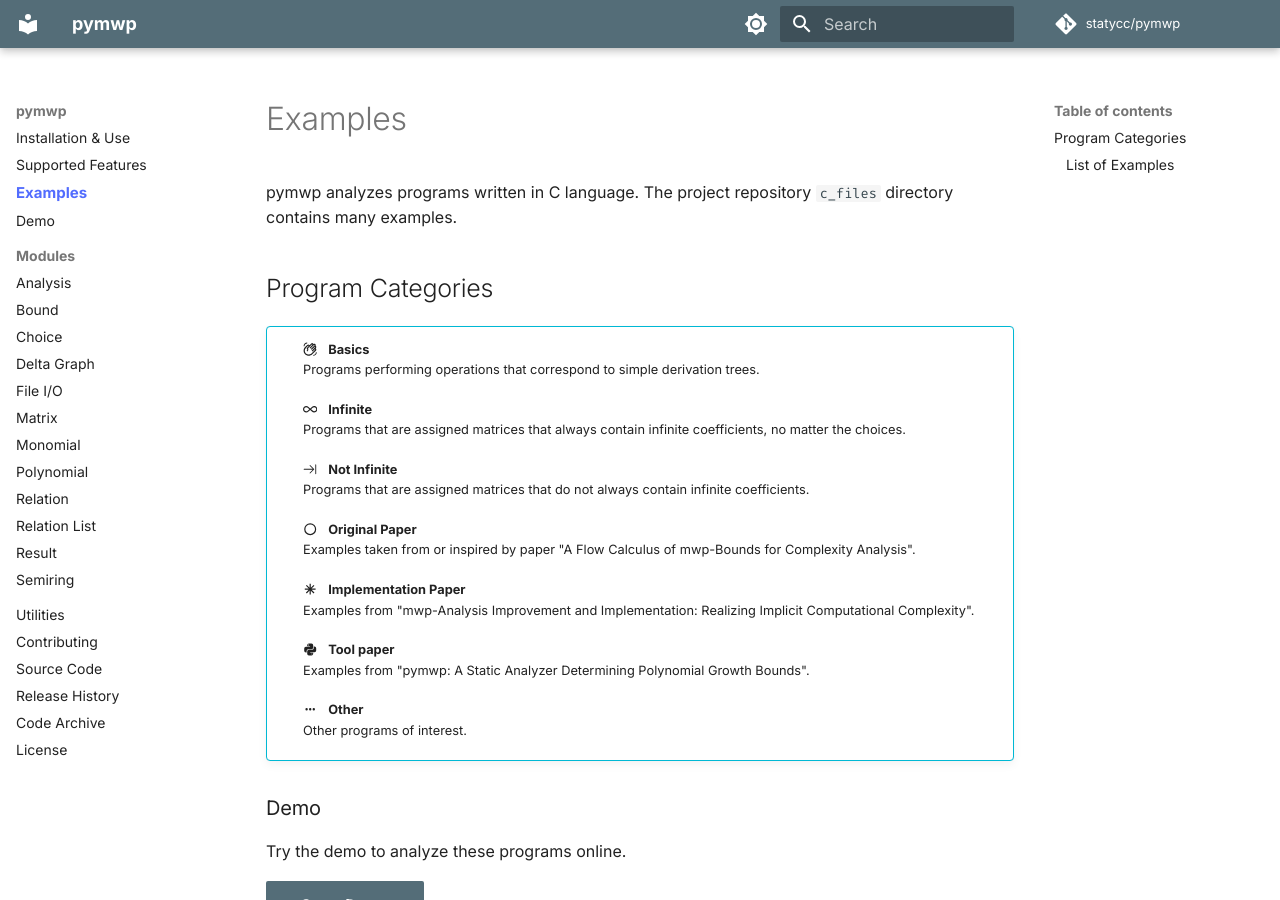
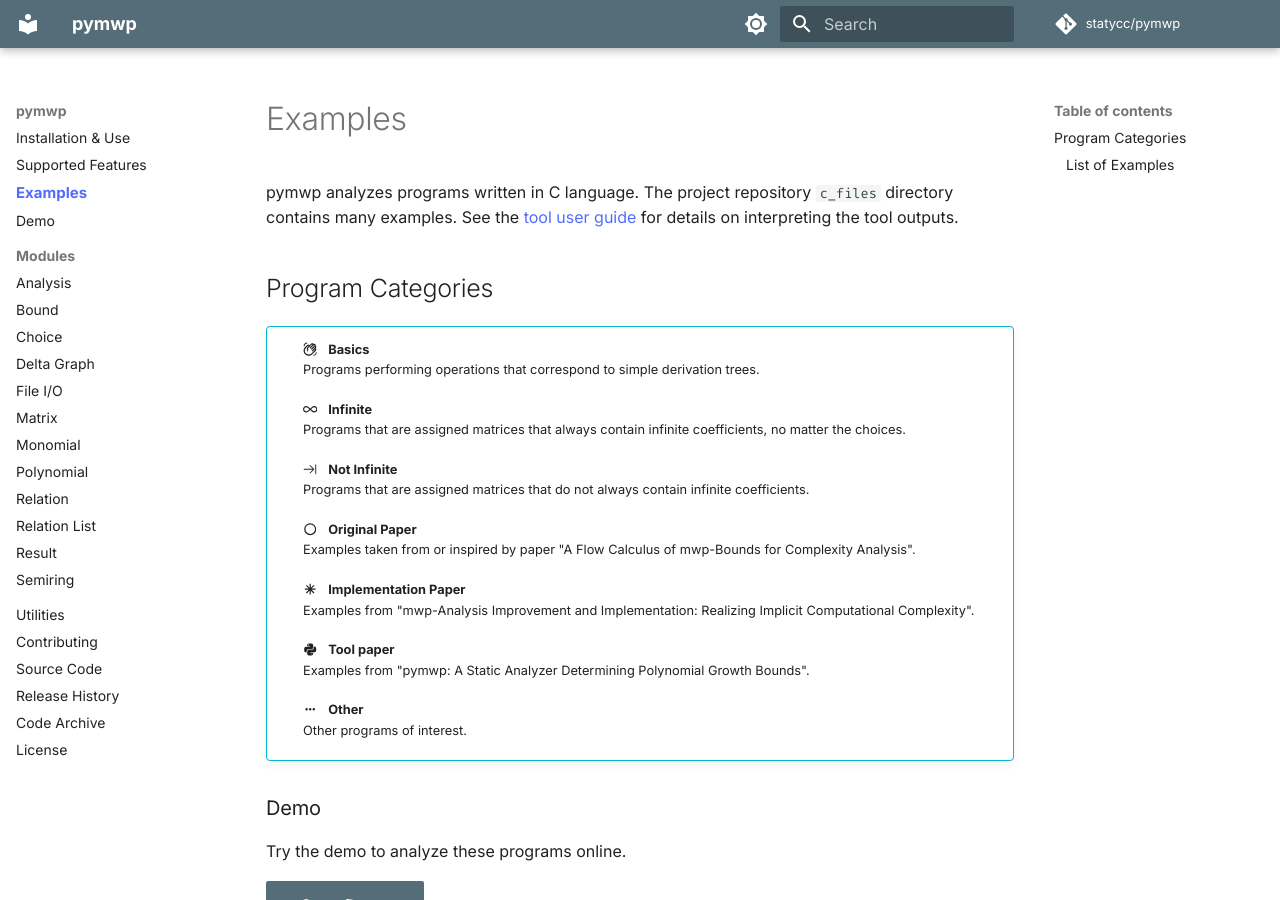
Before and after one commit to statycc/pymwp, an MkDocs documentation site: the page built from docs/examples.md, in a window 1280 px wide and 900 px high. Built offline with MkDocs 1.6.1 and Material for MkDocs 9.7.7, drawn with Linux system fonts in a browser that asks for light colours; nearby versions of some CDN libraries; comment, search, counter and statistics services are not loaded.

Commit message:
small doc edits

```diff
--- a/docs/examples.md
+++ b/docs/examples.md
@@ -2,6 +2,7 @@
 
 pymwp analyzes programs written in C language.
 The project repository `c_files` directory contains many examples.
+See the [tool user guide](https://statycc.github.io/.github/pymwp) for details on interpreting the tool outputs.
 
 ## Program Categories
 
```
Also changed, not shown: README.md (+5 -5 lines), 2 other files.
